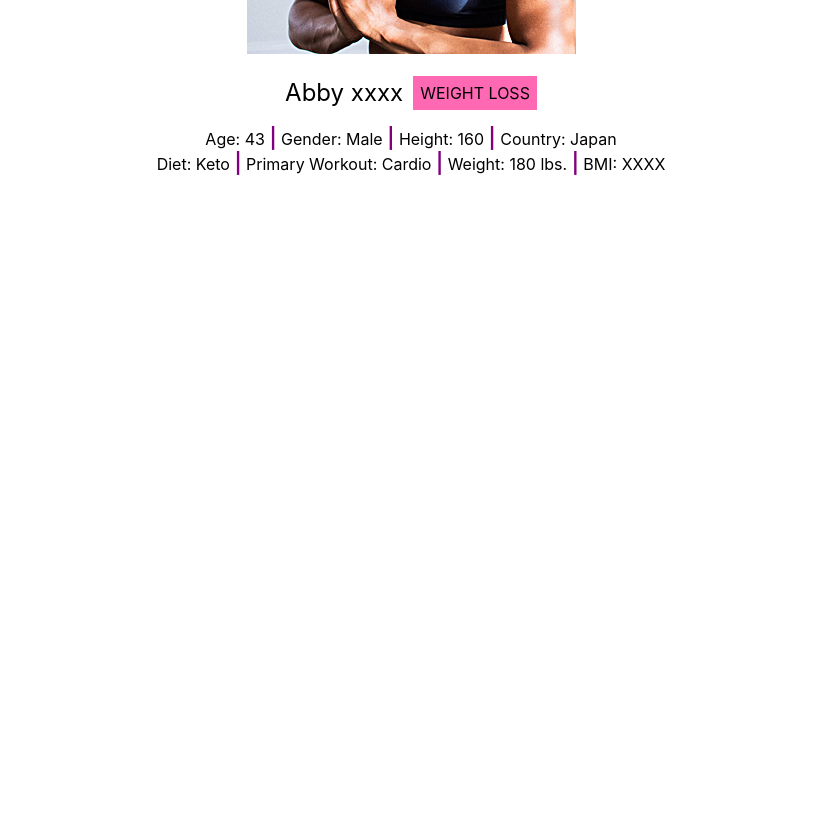
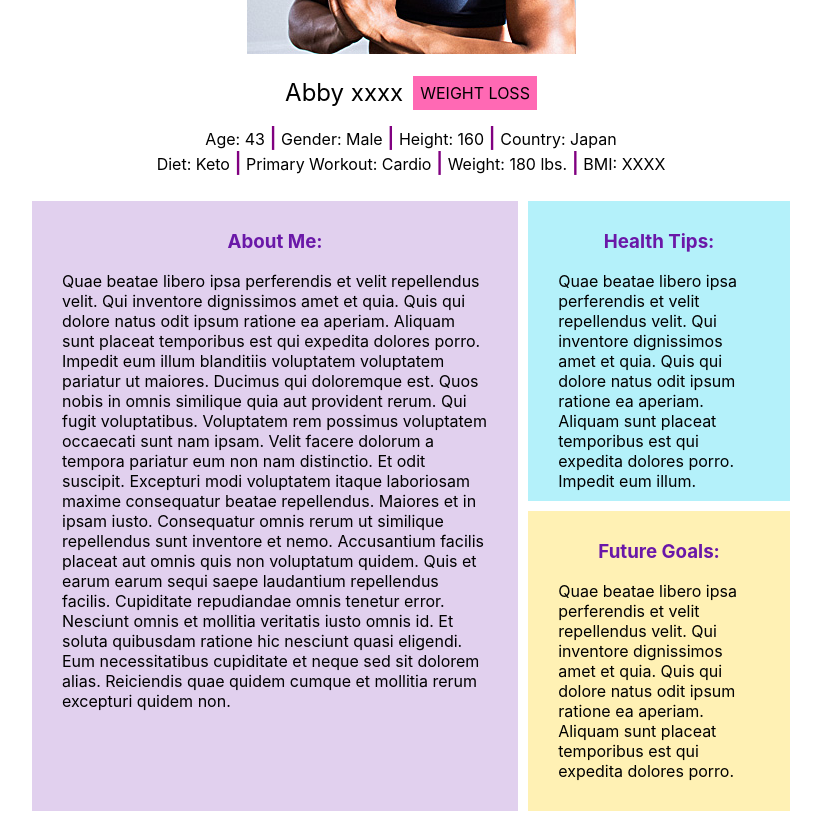
Before and after one commit to Joe-Grewal/Uplifting-Feats, a React (Create React App) app in the folder client/: page / in a window 1280 px wide. Shown: the part 460-1276 px from the top of the page, without its empty margins (229-1050 px from the left). Before the commit the page ends 800 px from the top, so only its background shows below. Built offline with nearby package versions, Linux system fonts and the light colour scheme.

Commit message:
Create BioDivs Component and rough CSS

```diff
--- a/client/src/components/App.js
+++ b/client/src/components/App.js
@@ -2,12 +2,14 @@ import React from 'react';
 import '../styles/App.scss';
 import Nav from './Nav';
 import Bio from './Bio';
+import BioDivs from './BioDivs';
 
 export default function App() {
   return (
     <>
     <Nav/>
     <Bio/>
+    <BioDivs/>
     </>
   );
 }
--- a/client/src/components/Bio.js
+++ b/client/src/components/Bio.js
@@ -1,5 +1,6 @@
 import React from "react";
 import Profile from "../images/Abby.jpg"
+
 export default function Bio () {
 
   return (
--- /dev/null
+++ b/client/src/components/BioDivs.js
@@ -0,0 +1,20 @@
+import React from "react";
+
+export default function BioDivs () {
+
+  return (
+    <div className="outer_container">
+      <div className="inner_left_container">
+        <section className="about_me"><h3>About Me:</h3><p>Quae beatae libero ipsa perferendis et velit repellendus velit. Qui inventore dignissimos amet et quia. Quis qui dolore natus odit ipsum ratione ea aperiam. Aliquam sunt placeat temporibus est qui expedita dolores porro. Impedit eum illum blanditiis voluptatem voluptatem pariatur ut maiores. Ducimus qui doloremque est. Quos nobis in omnis similique quia aut provident rerum. Qui fugit voluptatibus. Voluptatem rem possimus voluptatem occaecati sunt nam ipsam.
+
+        Velit facere dolorum a tempora pariatur eum non nam distinctio. Et odit suscipit. Excepturi modi voluptatem itaque laboriosam maxime consequatur beatae repellendus. Maiores et in ipsam iusto. Consequatur omnis rerum ut similique repellendus sunt inventore et nemo. Accusantium facilis placeat aut omnis quis non voluptatum quidem.
+
+        Quis et earum earum sequi saepe laudantium repellendus facilis. Cupiditate repudiandae omnis tenetur error. Nesciunt omnis et mollitia veritatis iusto omnis id. Et soluta quibusdam ratione hic nesciunt quasi eligendi. Eum necessitatibus cupiditate et neque sed sit dolorem alias. Reiciendis quae quidem cumque et mollitia rerum excepturi quidem non.</p></section>
+      </div>
+      <div className="inner_right_container">
+        <section className="health_tips"><h3>Health Tips:</h3><p>Quae beatae libero ipsa perferendis et velit repellendus velit. Qui inventore dignissimos amet et quia. Quis qui dolore natus odit ipsum ratione ea aperiam. Aliquam sunt placeat temporibus est qui expedita dolores porro. Impedit eum illum.</p></section>
+        <section className="future_goals"><h3>Future Goals:</h3><p>Quae beatae libero ipsa perferendis et velit repellendus velit. Qui inventore dignissimos amet et quia. Quis qui dolore natus odit ipsum ratione ea aperiam. Aliquam sunt placeat temporibus est qui expedita dolores porro.</p></section>
+      </div>
+    </div>
+  )
+}
--- a/client/src/styles/App.scss
+++ b/client/src/styles/App.scss
@@ -1,4 +1,4 @@
-/* nav component */
+/* NAV component */
 
 .navigation{
   position: fixed;
@@ -20,7 +20,7 @@
 }
 
 
-/* bio component */
+/* BIO component */
 
 .picturebox {
   padding-top: 10%;
@@ -45,7 +45,6 @@
 
 .fitnessgoal {
   align-self: center;
-  font-size: 1em;
   background-color: hotpink;
   padding: 7px;
 }
@@ -54,6 +53,7 @@
   margin: 0;
   text-align: center;
   line-height: 1.5em;
+  padding-bottom: 10px;
 }
 
 .stick {
@@ -61,3 +61,58 @@
   font-weight: 600;
   color: purple;
 }
+
+/* BIODIVS component */
+
+.outer_container {
+  padding-top: 10px;
+  display: flex;
+  flex-direction: row;
+  margin: auto;
+  width: 60%;
+  height: 100%;
+
+}
+
+.inner_left_container {
+  width: 65%;
+  margin: 5px;
+}
+
+.about_me {
+  background-color: #E1D0EE;
+  padding-top: 10px;
+  padding-left: 30px;
+  padding-right: 30px;
+  height: 600px;
+
+
+}
+
+.inner_right_container {
+  width: 35%;
+  margin: 5px;
+}
+
+.health_tips {
+  padding-top: 10px;
+  background-color: #B4F1FA;
+  padding-left: 30px;
+  padding-right: 30px;
+  margin-bottom: 10px;
+  height: 290px;
+
+}
+
+.future_goals {
+  padding-top: 10px;
+  background-color: #FFF1B4;
+  padding-left: 30px;
+  padding-right: 30px;
+  height: 290px;
+}
+
+h3 {
+  text-align: center;
+  color: #6A18A8
+}
```
